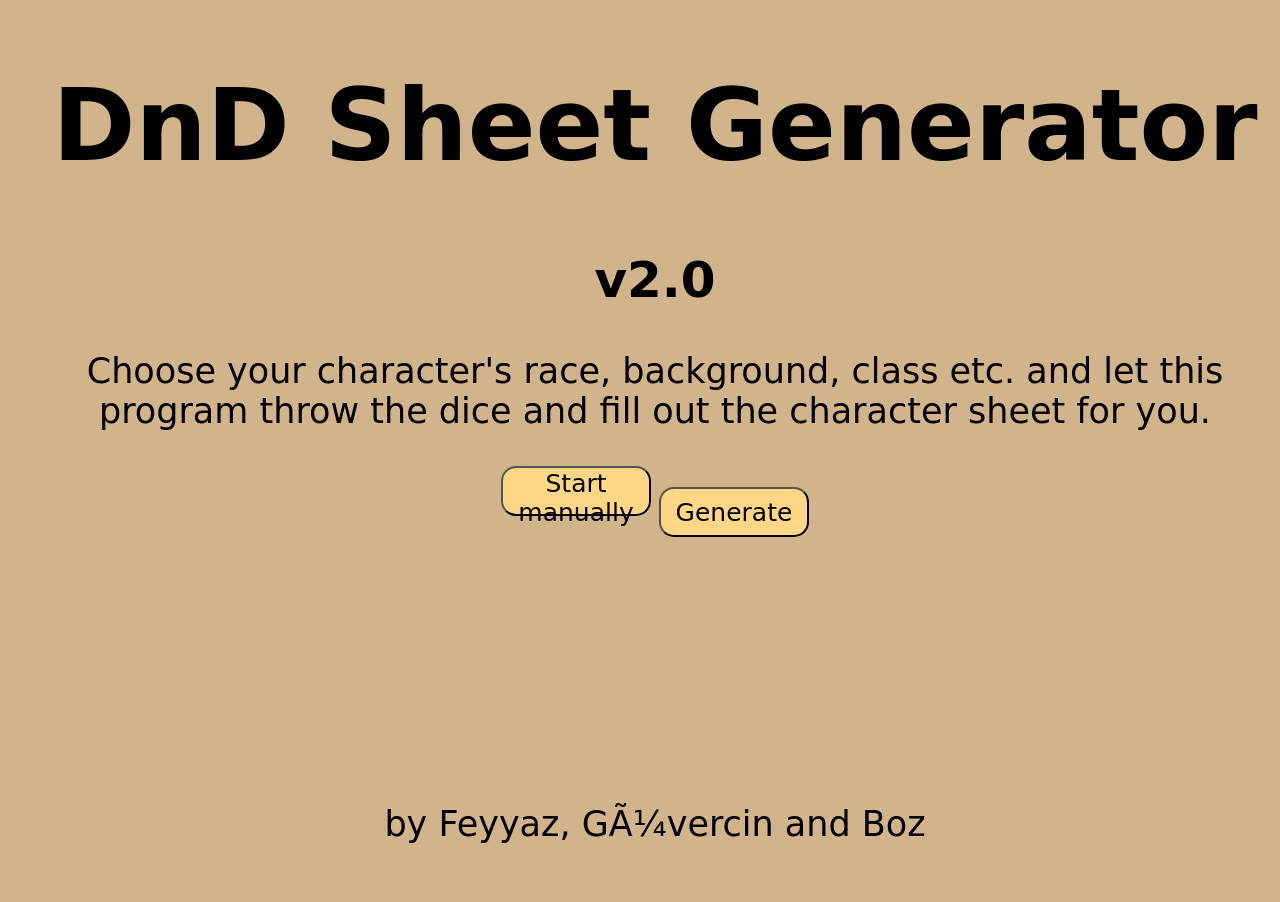
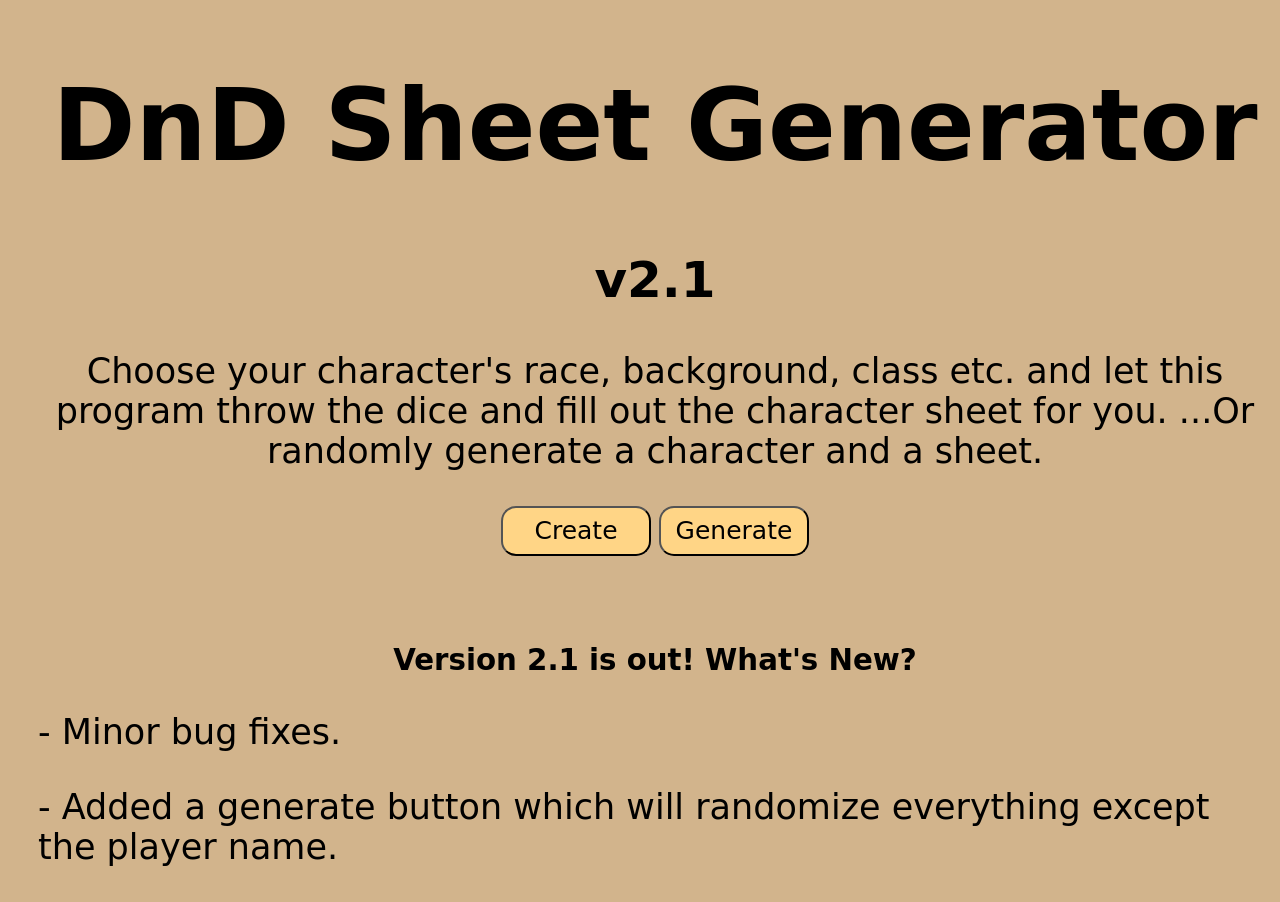
Before and after one commit to mfkucuk/mfkucuk.github.io, a PHP site: page / in a window 1280 px wide. Before the commit the page ends 843 px from the top, so only its background shows below. Run offline with PHP 8.4, Linux system fonts and the light colour scheme; some web fonts are replaced.

Commit message:
update on dnd

```diff
--- a/dnd-sheet-generator/code/input.js
+++ b/dnd-sheet-generator/code/input.js
@@ -7,12 +7,19 @@ var cnameInput = document.getElementById("cname1");
 var sexes = document.getElementsByName("sex");
 var ageInput = document.getElementById("age1");
 var alignments = document.getElementsByName("align");
+var d1form = document.getElementsByName("d1");
+var d2form = document.getElementsByName("d2");
+var d3form = document.getElementsByName("d3");
+var d4form = document.getElementsByName("d4");
+var d5form = document.getElementsByName("d5");
+var d6form = document.getElementsByName("d6");
 
 
 // Constants
 const PROF = 2;
 
 // Variables
+var d1, d2, d3, d4, d5, d6;
 var str, dex, con, int, wis, cha;
 var modStr, modDex, modCon, modInt, modWis, modCha;
 var stStr, stDex, stCon, stInt, stWis, stCha;
@@ -22,7 +29,50 @@ var health;
 var gold = 0;
 var skillBonus, halfElfBonus;
 
+var statsToBeAssigned = new Set();
+
+// Generate stats
+d1 = generateStat();
+d2 = generateStat();
+d3 = generateStat();
+d4 = generateStat();
+d5 = generateStat();
+d6 = generateStat();
+
+document.getElementById("d1").innerHTML = d1 + ": ";
+document.getElementById("d2").innerHTML = d2 + ": ";
+document.getElementById("d3").innerHTML = d3 + ": ";
+document.getElementById("d4").innerHTML = d4 + ": ";
+document.getElementById("d5").innerHTML = d5 + ": ";
+document.getElementById("d6").innerHTML = d6 + ": ";
+
 // Functions
+function assignStat(form, value) {
+    for ( let i = 0; i < form.length; i++ ) {
+        if ( form[i].checked ) {
+            if ( form[i].value == "strength" ) {
+                str = value;
+            }
+            else if ( form[i].value == "dexterity" ) {
+                dex = value;
+            }
+            else if ( form[i].value == "constitution" ) {
+                con = value;
+            }
+            else if ( form[i].value == "intelligence" ) {
+                int = value;
+            }
+            else if ( form[i].value == "wisdom" ) {
+                wis = value;
+            }
+            else if ( form[i].value == "charisma" ) {
+                cha = value;
+            }
+            statsToBeAssigned.add(form[i].value);
+        }
+    }
+}
+
 function generateStat()
 {
     var sum = 0;
@@ -108,14 +158,19 @@ function Continue()
         }
     }
 
+    // Assign stats
+    assignStat(d1form, d1);
+    assignStat(d2form, d2);
+    assignStat(d3form, d3);
+    assignStat(d4form, d4);
+    assignStat(d5form, d5);
+    assignStat(d6form, d6);
 
-    // Generate stats
-    str = generateStat();
-    dex = generateStat();
-    con = generateStat();
-    int = generateStat();
-    wis = generateStat();
-    cha = generateStat();
+    if ( statsToBeAssigned.size != 6 ) {
+        alert("There's a problem with your stat assignment. Try again.");
+        statsToBeAssigned.clear();
+        return 0;
+    }
 
     // Compute modifiers
     modStr = findModifier(str);
@@ -187,27 +242,27 @@ function halfElfBonus()
         {
             if ( halfElfBonus[i].checked )
             {
-                if ( halfElfBonus[i] == "strength" )
+                if ( halfElfBonus[i].value == "strength" )
                 {
                     str++;
                 }
-                else if ( halfElfBonus[i] == "dexterity" )
+                else if ( halfElfBonus[i].value == "dexterity" )
                 {
                     dex++;
                 }
-                else if ( halfElfBonus[i] == "constitution" )
+                else if ( halfElfBonus[i].value == "constitution" )
                 {
                     con++;
                 }
-                else if ( halfElfBonus[i] == "intelligence" )
+                else if ( halfElfBonus[i].value == "intelligence" )
                 {
                     int++;
                 }
-                else if ( halfElfBonus[i] == "wisdom" )
+                else if ( halfElfBonus[i].value == "wisdom" )
                 {
                     wis++;
                 }
-                else if ( halfElfBonus[i] == "charisma" )
+                else if ( halfElfBonus[i].value == "charisma" )
                 {
                     cha++;
                 }
--- a/dnd-sheet-generator/dndstyles.css
+++ b/dnd-sheet-generator/dndstyles.css
@@ -10,6 +10,10 @@ body  {
 
 #welcomePage p {
 	font-size: 35px;
+}
+
+#update p {
+	text-align: left;
 }
 
 h2 {
--- a/dnd-sheet-generator/index.html
+++ b/dnd-sheet-generator/index.html
@@ -16,13 +16,20 @@
 
 	<div id="welcomePage">
 		<h1>DnD Sheet Generator</h1>
-		<h2>v2.0</h2>
-		<p>Choose your character's race, background, class etc. and let this program throw the dice and fill out the character sheet for you.</p>
+		<h2>v2.1</h2>
+		<p>Choose your character's race, background, class etc. and let this program throw the dice and fill out the character sheet for you. ...Or randomly generate
+		a character and a sheet.</p>
 
-		<button type="button" onclick="start()">Start manually</button>
+		<button type="button" onclick="start()">Create</button>
 		<button type="button" onclick="startRandomly()">Generate</button>
-		<br><br><br><br><br><br><br><br><br>
-		<p>by Feyyaz, Güvercin and Boz</p>
+		<br>
+		<br>
+		<br>
+		<div id="update">
+			<h3>Version 2.1 is out! What's New?</h3>
+			<p>- Minor bug fixes.</p>
+			<p>- Added a generate button which will randomize everything except the player name.</p>
+		</div>
 	</div>
 
 	<!-- Random Start -->
@@ -62,6 +69,103 @@
 		<form id="age">
 			<label for="age1">Age:</label>
 			<input type="text" name="age" id="age1" required><br><br>
+		</form>
+
+		<p><b>Assign your rolls to desired stats (Strength/Dexterity/etc.):</b></p>
+		<form>
+			<p id="d1"></p>
+			<input type="radio" id="hebonus1" name="d1" value="strength">
+			<label for="hebonus1">Strength</label>
+			<input type="radio" id="hebonus1" name="d1" value="dexterity">
+			<label for="hebonus1">Dexterity</label>
+			<input type="radio" id="hebonus1" name="d1" value="constitution">
+			<label for="hebonus1">Constitution</label>
+			<input type="radio" id="hebonus1" name="d1" value="intelligence">
+			<label for="hebonus1">Intelligence</label>
+			<input type="radio" id="hebonus1" name="d1" value="wisdom">
+			<label for="hebonus1">Wisdom</label>
+			<input type="radio" id="hebonus1" name="d1" value="charisma">
+			<label for="hebonus1">Charisma</label><br>
+		</form>
+
+		<form>
+			<p id="d2"></p>
+			<input type="radio" id="hebonus1" name="d2" value="strength">
+			<label for="hebonus1">Strength</label>
+			<input type="radio" id="hebonus1" name="d2" value="dexterity">
+			<label for="hebonus1">Dexterity</label>
+			<input type="radio" id="hebonus1" name="d2" value="constitution">
+			<label for="hebonus1">Constitution</label>
+			<input type="radio" id="hebonus1" name="d2" value="intelligence">
+			<label for="hebonus1">Intelligence</label>
+			<input type="radio" id="hebonus1" name="d2" value="wisdom">
+			<label for="hebonus1">Wisdom</label>
+			<input type="radio" id="hebonus1" name="d2" value="charisma">
+			<label for="hebonus1">Charisma</label><br>
+		</form>
+
+		<form>
+			<p id="d3"></p>
+			<input type="radio" id="hebonus1" name="d3" value="strength">
+			<label for="hebonus1">Strength</label>
+			<input type="radio" id="hebonus1" name="d3" value="dexterity">
+			<label for="hebonus1">Dexterity</label>
+			<input type="radio" id="hebonus1" name="d3" value="constitution">
+			<label for="hebonus1">Constitution</label>
+			<input type="radio" id="hebonus1" name="d3" value="intelligence">
+			<label for="hebonus1">Intelligence</label>
+			<input type="radio" id="hebonus1" name="d3" value="wisdom">
+			<label for="hebonus1">Wisdom</label>
+			<input type="radio" id="hebonus1" name="d3" value="charisma">
+			<label for="hebonus1">Charisma</label><br>
+		</form>
+
+		<form>
+			<p id="d4"></p>
+			<input type="radio" id="hebonus1" name="d4" value="strength">
+			<label for="hebonus1">Strength</label>
+			<input type="radio" id="hebonus1" name="d4" value="dexterity">
+			<label for="hebonus1">Dexterity</label>
+			<input type="radio" id="hebonus1" name="d4" value="constitution">
+			<label for="hebonus1">Constitution</label>
+			<input type="radio" id="hebonus1" name="d4" value="intelligence">
+			<label for="hebonus1">Intelligence</label>
+			<input type="radio" id="hebonus1" name="d4" value="wisdom">
+			<label for="hebonus1">Wisdom</label>
+			<input type="radio" id="hebonus1" name="d4" value="charisma">
+			<label for="hebonus1">Charisma</label><br>
+		</form>
+
+		<form>
+			<p id="d5"></p>
+			<input type="radio" id="hebonus1" name="d5" value="strength">
+			<label for="hebonus1">Strength</label>
+			<input type="radio" id="hebonus1" name="d5" value="dexterity">
+			<label for="hebonus1">Dexterity</label>
+			<input type="radio" id="hebonus1" name="d5" value="constitution">
+			<label for="hebonus1">Constitution</label>
+			<input type="radio" id="hebonus1" name="d5" value="intelligence">
+			<label for="hebonus1">Intelligence</label>
+			<input type="radio" id="hebonus1" name="d5" value="wisdom">
+			<label for="hebonus1">Wisdom</label>
+			<input type="radio" id="hebonus1" name="d5" value="charisma">
+			<label for="hebonus1">Charisma</label><br>
+		</form>
+
+		<form>
+			<p id="d6"></p>
+			<input type="radio" id="hebonus1" name="d6" value="strength">
+			<label for="hebonus1">Strength</label>
+			<input type="radio" id="hebonus1" name="d6" value="dexterity">
+			<label for="hebonus1">Dexterity</label>
+			<input type="radio" id="hebonus1" name="d6" value="constitution">
+			<label for="hebonus1">Constitution</label>
+			<input type="radio" id="hebonus1" name="d6" value="intelligence">
+			<label for="hebonus1">Intelligence</label>
+			<input type="radio" id="hebonus1" name="d6" value="wisdom">
+			<label for="hebonus1">Wisdom</label>
+			<input type="radio" id="hebonus1" name="d6" value="charisma">
+			<label for="hebonus1">Charisma</label><br><br><br>
 		</form>
 
 		<p><b>Select your character's race:</b></p>
@@ -208,17 +312,17 @@
 
 		<p><b>Select your class bonuses:</b></p>
 		<form class="input" id="barbarian" style="display: none;">
-			<input type="checkbox" name="barb" id="barbchoice1" value="animalHandling">
+			<input type="checkbox" name="barbarian" id="barbchoice1" value="animalHandling">
 			<label for="barbchoice1">Animal Handling</label><br>
-			<input type="checkbox" name="barb" id="barbchoice2" value="athletics">
+			<input type="checkbox" name="barbarian" id="barbchoice2" value="athletics">
 			<label for="barbchoice2">Athletics</label><br>
-			<input type="checkbox" name="barb" id="barbchoice3" value="intimidation">
+			<input type="checkbox" name="barbarian" id="barbchoice3" value="intimidation">
 			<label for="barbchoice3">Intimidation</label><br>
-			<input type="checkbox" name="barb" id="barbchoice4" value="nature">
+			<input type="checkbox" name="barbarian" id="barbchoice4" value="nature">
 			<label for="barbchoice4">Nature</label><br>
-			<input type="checkbox" name="barb" id="barbchoice5" value="perception">
+			<input type="checkbox" name="barbarian" id="barbchoice5" value="perception">
 			<label for="barbchoice5">Perception</label><br>
-			<input type="checkbox" name="barb" id="barbchoice6" value="survival">
+			<input type="checkbox" name="barbarian" id="barbchoice6" value="survival">
 			<label for="barbchoice6">Survival</label><br><br>
 		</form>
 
@@ -383,17 +487,17 @@
 		</form>
 
 		<form class="input" id="sorcerer" style="display: none;">
-			<input type="checkbox" name="sorc" id="bardchoice3" value="arcana">
+			<input type="checkbox" name="sorcerer" id="bardchoice3" value="arcana">
 			<label for="bardchoice3">Arcana</label><br>
-			<input type="checkbox" name="sorc" id="barbchoice5" value="deception">
+			<input type="checkbox" name="sorcerer" id="barbchoice5" value="deception">
 			<label for="barbchoice5">Deception</label><br>
-			<input type="checkbox" name="sorc" id="barbchoice7" value="insight">
+			<input type="checkbox" name="sorcerer" id="barbchoice7" value="insight">
 			<label for="barbchoice7">Insight</label><br>
-			<input type="checkbox" name="sorc" id="bardchoice8" value="intimidation">
+			<input type="checkbox" name="sorcerer" id="bardchoice8" value="intimidation">
 			<label for="bardchoice8">Intimidation</label><br>
-			<input type="checkbox" name="sorc" id="bardchoice14" value="persuasion">
+			<input type="checkbox" name="sorcerer" id="bardchoice14" value="persuasion">
 			<label for="barbchoice14">Persuasion</label><br>
-			<input type="checkbox" name="sorc" id="bardchoice15" value="religion">
+			<input type="checkbox" name="sorcerer" id="bardchoice15" value="religion">
 			<label for="barbchoice15">Religion</label><br><br>
 		</form>
 
```
Also changed, not shown: dnd-sheet-generator/code/random.js (+155 -56 lines).
